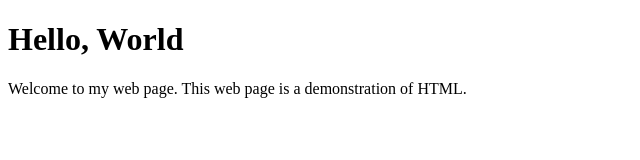
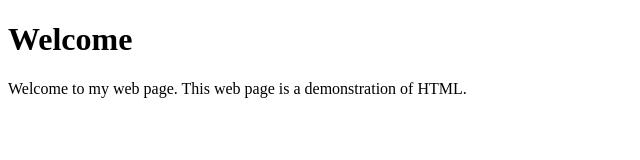
Before and after one commit to EvanderGibson/first-github-page, a plain HTML site: page index.html in a window 1280 px wide. Shown: the whole page, without its empty margins (0-640 px from the left). Drawn offline with Linux system fonts and the light colour scheme.

Commit message:
Update index.html

```diff
--- a/index.html
+++ b/index.html
@@ -5,7 +5,7 @@
 
   <body>
 
-<h1>Hello, World</h1>
+<h1>Welcome</h1>
 
 <p>
 Welcome to my web page. This web page is a demonstration of HTML.
```
